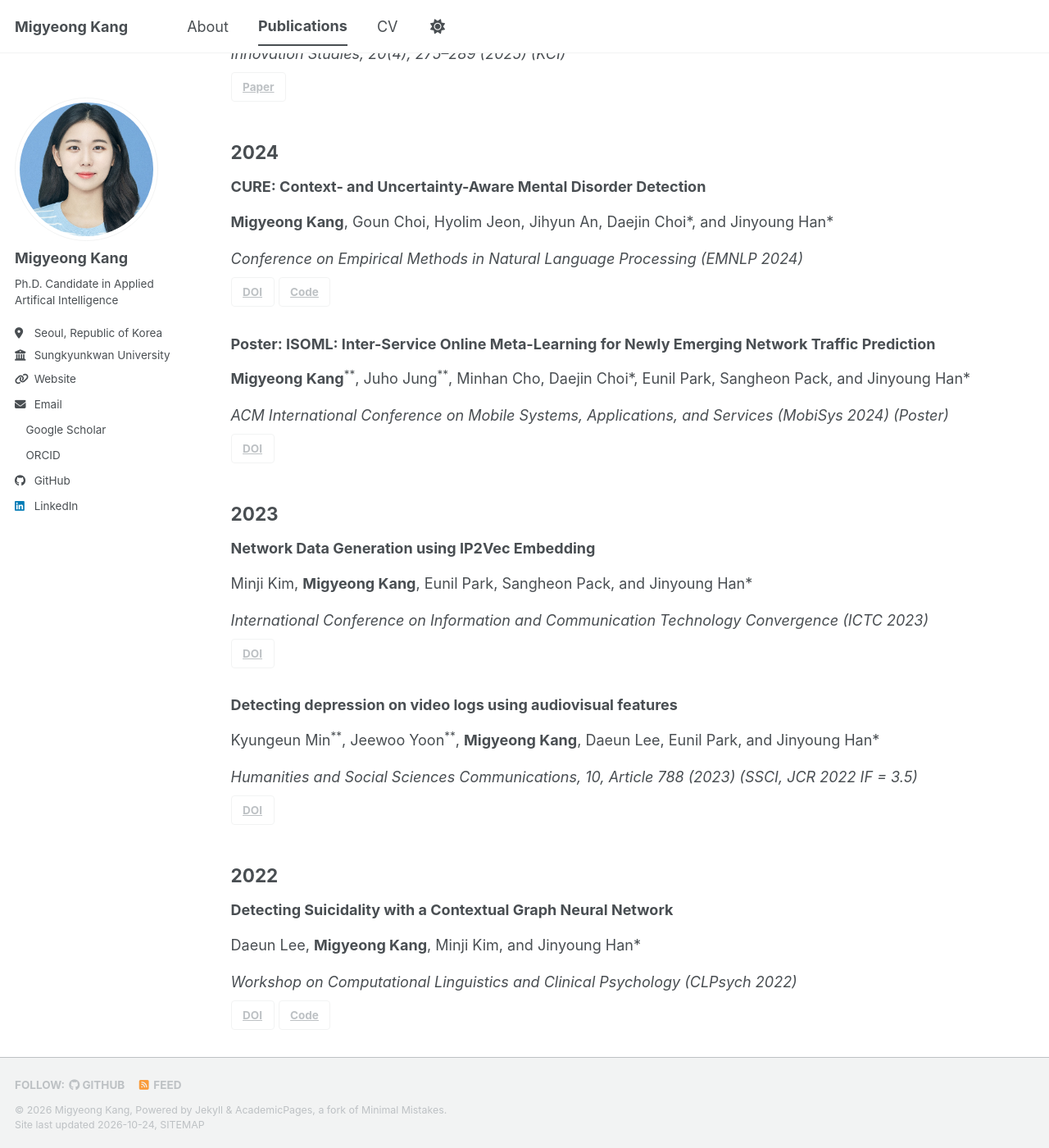
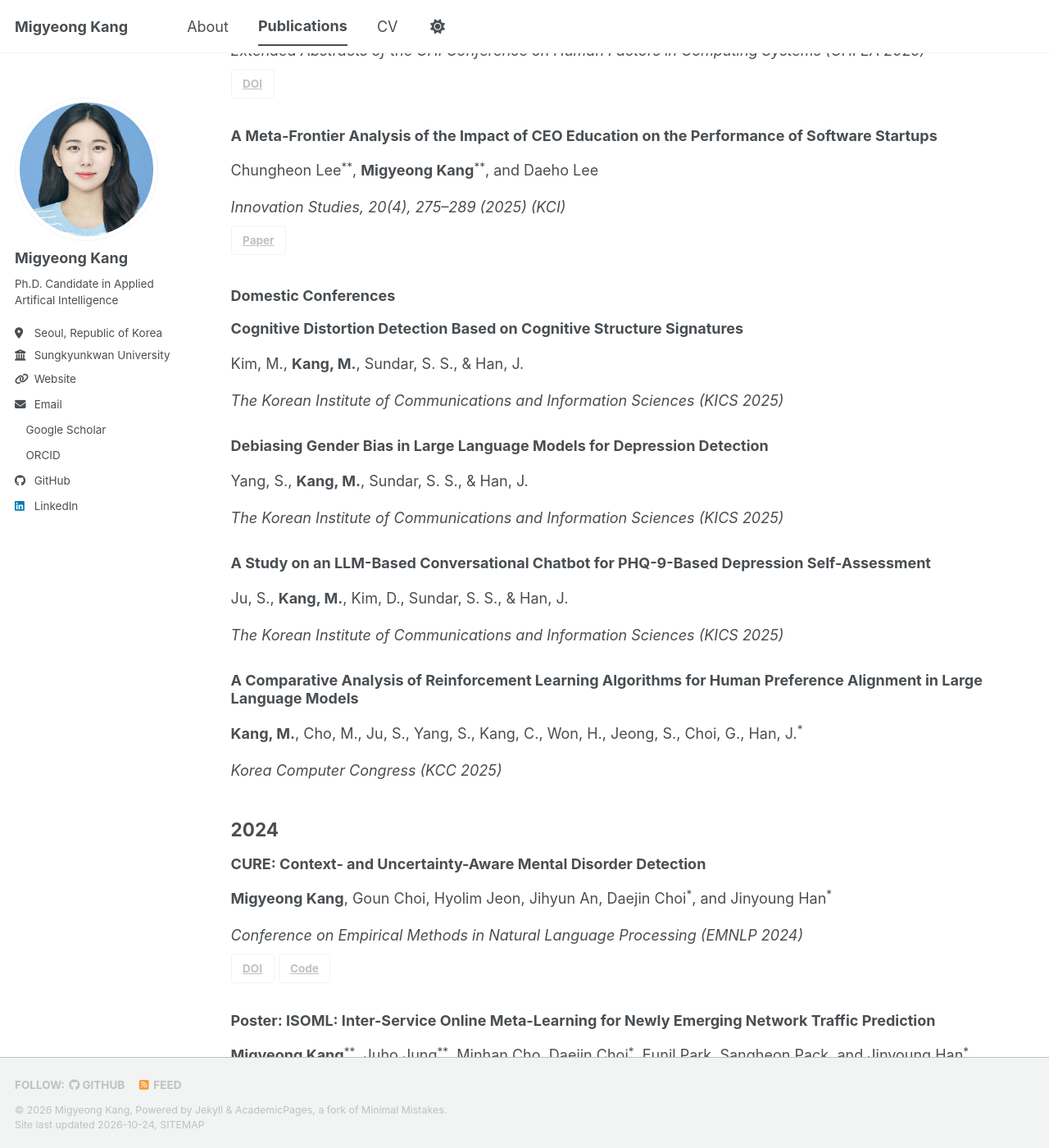
Before and after one commit to gyeong707/gyeong707.github.io, a Jekyll site: the page built from _pages/publications.html, in a window 1280 px wide and 1400 px high, scrolled down 1771 px. Shown: the whole window at 82% size. Built offline with Jekyll 4.4.1, drawn with Linux system fonts in a browser that asks for light colours; a style sheet for code colours, icons or effects is not loaded; some of the changed text lies outside the part shown.

Commit message:
Add domestic conference papers by year

```diff
--- a/_data/papers.json
+++ b/_data/papers.json
@@ -77,6 +77,15 @@
     ]
   },
   {
+    "id": "D-9",
+    "year": 2026,
+    "title": "ACon-Net: Disentangling Authorship and Cross-modal Consistency for Multimodal Misinformation Detection",
+    "authors": "Saejin Ju, Goun Choi, Migyeong Kang, Youjin Lee, S. Shyam Sundar, and Jinyoung Han",
+    "venue": "한국 인공지능 학술대회, Jeju, September 29–October 2, 2026",
+    "category": "domestic",
+    "links": []
+  },
+  {
     "id": "C-5",
     "year": 2025,
     "title": "Show Your Mind: Unveiling User Experience on an AI-based Mental Health Assessment System with Symptom-based Evidences",
@@ -101,6 +110,42 @@
         "url": "https://www.kci.go.kr/kciportal/landing/article.kci?arti_id=ART003265822"
       }
     ]
+  },
+  {
+    "id": "D-8",
+    "year": 2025,
+    "title": "Cognitive Distortion Detection Based on Cognitive Structure Signatures",
+    "authors": "Kim, M., Kang, M., Sundar, S. S., & Han, J.",
+    "venue": "The Korean Institute of Communications and Information Sciences (KICS 2025)",
+    "category": "domestic",
+    "links": []
+  },
+  {
+    "id": "D-7",
+    "year": 2025,
+    "title": "Debiasing Gender Bias in Large Language Models for Depression Detection",
+    "authors": "Yang, S., Kang, M., Sundar, S. S., & Han, J.",
+    "venue": "The Korean Institute of Communications and Information Sciences (KICS 2025)",
+    "category": "domestic",
+    "links": []
+  },
+  {
+    "id": "D-6",
+    "year": 2025,
+    "title": "A Study on an LLM-Based Conversational Chatbot for PHQ-9-Based Depression Self-Assessment",
+    "authors": "Ju, S., Kang, M., Kim, D., Sundar, S. S., & Han, J.",
+    "venue": "The Korean Institute of Communications and Information Sciences (KICS 2025)",
+    "category": "domestic",
+    "links": []
+  },
+  {
+    "id": "D-5",
+    "year": 2025,
+    "title": "A Comparative Analysis of Reinforcement Learning Algorithms for Human Preference Alignment in Large Language Models",
+    "authors": "Kang, M., Cho, M., Ju, S., Yang, S., Kang, C., Won, H., Jeong, S., Choi, G., Han, J.*",
+    "venue": "Korea Computer Congress (KCC 2025)",
+    "category": "domestic",
+    "links": []
   },
   {
     "id": "C-4",
@@ -133,6 +178,15 @@
     ]
   },
   {
+    "id": "D-4",
+    "year": 2024,
+    "title": "Hey GPT, Can You Tell What's Stressing Me Out? Comparing LLM's Ability to Detect Stress with Traditional ML Models",
+    "authors": "Choi, G.**, Kang, M., Han, J.*, and S. Shyam Sundar",
+    "venue": "The Korean Artificial Intelligence Association Fall Conference (KAIA 2024)",
+    "category": "domestic",
+    "links": []
+  },
+  {
     "id": "C-2",
     "year": 2023,
     "title": "Network Data Generation using IP2Vec Embedding",
@@ -159,6 +213,24 @@
     ]
   },
   {
+    "id": "D-3",
+    "year": 2023,
+    "title": "Performance Analysis on Generative Adversarial Models based on Network Data",
+    "authors": "Kim, M.**, Kang, M., Park, E., Pack, S., & Han, J.*",
+    "venue": "The 33rd Joint Conference on Communications and Information (JCCI 2023)",
+    "category": "domestic",
+    "links": []
+  },
+  {
+    "id": "D-2",
+    "year": 2023,
+    "title": "Toward Natural and Intelligible Speech Synthesis: An Empirical Study on Transfer Learning",
+    "authors": "Kang, C.**, Yoon, J., Lee, D., Kang, M., Lim, S., Jung, J., Son, Sejung, Han, J.*",
+    "venue": "The Korean Institute of Broadcast and Media Engineers Conference Proceedings (KIBME 2023), July",
+    "category": "domestic",
+    "links": []
+  },
+  {
     "id": "C-1",
     "year": 2022,
     "title": "Detecting Suicidality with a Contextual Graph Neural Network",
@@ -174,5 +246,14 @@
         "url": "https://github.com/DSAIL-SKKU/Detecting_Suicidality_Contextual_GNN_CLPsych_2022"
       }
     ]
+  },
+  {
+    "id": "D-1",
+    "year": 2022,
+    "title": "Developing Depression Detection Model using Social Media Video Data",
+    "authors": "Min, K.**, Kang, M., Yoon, J., Lee, D., & Han, J.*",
+    "venue": "The 32nd Joint Conference on Communications and Information (JCCI 2022)",
+    "category": "domestic",
+    "links": []
   }
 ]
--- a/_pages/publications.html
+++ b/_pages/publications.html
@@ -14,9 +14,15 @@ and <a href="{{ '/files/Migyeong_Kang_CV.pdf' | relative_url }}">my CV</a>.</p>
 <section aria-labelledby="year-{{ year.name }}">
   <h2 id="year-{{ year.name }}">{{ year.name }}</h2>
   {% for paper in year.items %}
+  {% if paper.category == "domestic" %}
+    {% assign previous_index = forloop.index0 | minus: 1 %}
+    {% if forloop.first or year.items[previous_index].category != "domestic" %}
+    <h3>Domestic Conferences</h3>
+    {% endif %}
+  {% endif %}
   <article class="publication-entry" style="margin-bottom: 1.75em;">
     <h3 style="margin-top: 1em; margin-bottom: 0.35em;">{{ paper.title | escape }}</h3>
-    <p style="margin-bottom: 0.35em;">{{ paper.authors | escape | replace: 'Migyeong Kang', '<strong>Migyeong Kang</strong>' | replace: '**', '<sup>**</sup>' }}</p>
+    <p style="margin-bottom: 0.35em;">{{ paper.authors | escape | replace: 'Migyeong Kang', '<strong>Migyeong Kang</strong>' | replace: 'Kang, M.', '<strong>Kang, M.</strong>' | replace: '**', '<sup>DOUBLESTAR</sup>' | replace: '*', '<sup>*</sup>' | replace: 'DOUBLESTAR', '**' }}</p>
     <p style="margin-bottom: 0.5em;"><em>{{ paper.venue | escape }}</em></p>
     <div>
       {% for link in paper.links %}
```
